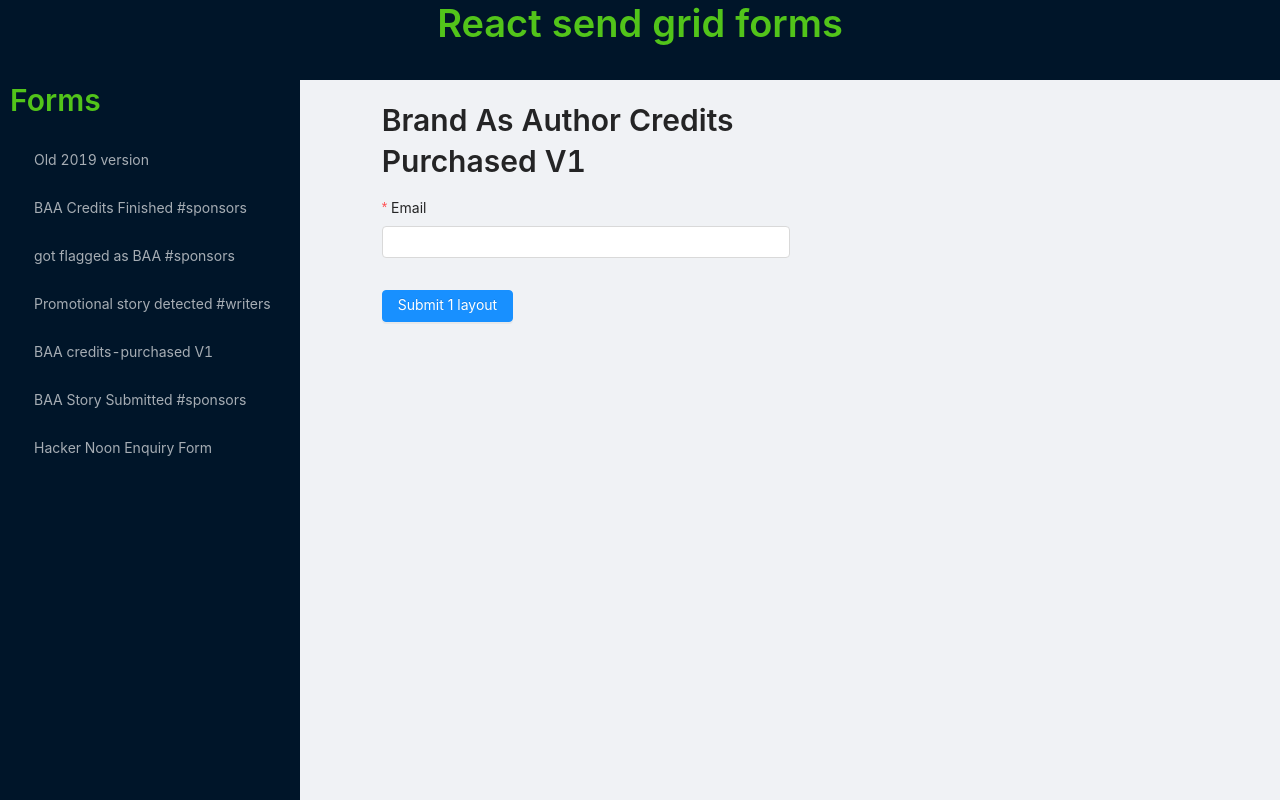
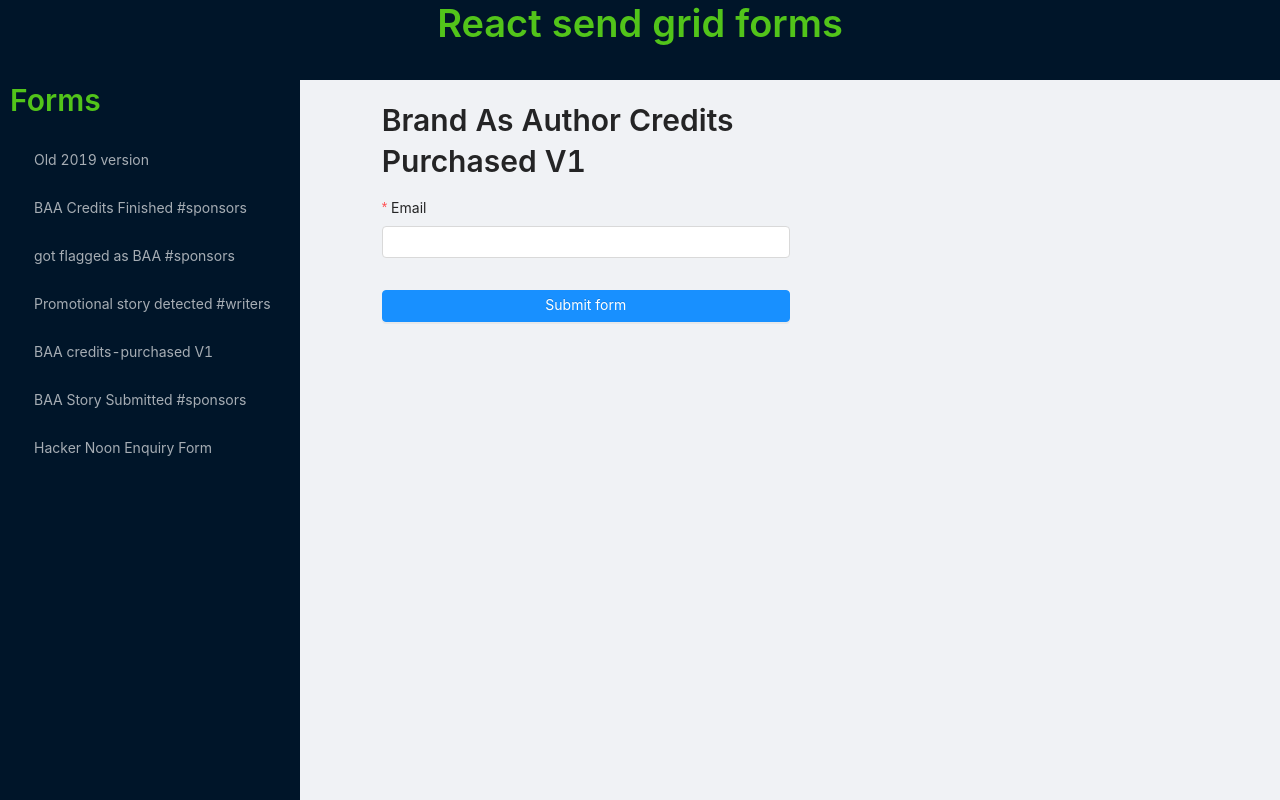
Before and after one commit to LLazyEmail/react-sendgrid-form, a Next.js app: page /baa/credits-purchased in a window 1280 px wide. Built offline with nearby package versions, Linux system fonts and the light colour scheme.

Commit message:
[add some validation and Ui changes]

```diff
--- a/components/Forms/BrandsAsAuthorCredits/BrandsAsAuthorCredits.js
+++ b/components/Forms/BrandsAsAuthorCredits/BrandsAsAuthorCredits.js
@@ -29,15 +29,15 @@
           rules={[
             {
               required: true,
-              message: 'Please input your username!'
+              message: 'Email is required!'
             }
           ]}>
           <Input />
         </Form.Item>
 
         <Form.Item>
-          <Button type="primary" htmlType="submit">
-            Submit 1 layout
+          <Button type="primary" htmlType="submit" block>
+            Submit form
           </Button>
         </Form.Item>
       </Form>
--- a/components/Forms/BrandsAsAuthorStory/BrandsAsAuthorStory.js
+++ b/components/Forms/BrandsAsAuthorStory/BrandsAsAuthorStory.js
@@ -35,7 +35,7 @@
           rules={[
             {
               required: true,
-              message: 'Please input your username!'
+              message: 'Email is required!'
             }
           ]}>
           <Input />
@@ -46,7 +46,7 @@
           rules={[
             {
               required: true,
-              message: 'Please input your username!'
+              message: 'Handle is required!'
             }
           ]}>
           <Input />
@@ -57,7 +57,7 @@
           rules={[
             {
               required: true,
-              message: 'Please input your username!'
+              message: 'Story Title is required!'
             }
           ]}>
           <Input />
@@ -67,8 +67,8 @@
         </Form.Item>
 
         <Form.Item>
-          <Button type="primary" htmlType="submit">
-            Submit
+          <Button type="primary" htmlType="submit" block>
+            Submit form
           </Button>
         </Form.Item>
       </Form>
--- a/components/Forms/GotFlaggedAsBaa/GotFlaggedAsBaa.js
+++ b/components/Forms/GotFlaggedAsBaa/GotFlaggedAsBaa.js
@@ -36,7 +36,7 @@
           rules={[
             {
               required: true,
-              message: 'Please input your username!'
+              message: 'Please input correct email!'
             }
           ]}>
           <Input />
@@ -47,7 +47,7 @@
           rules={[
             {
               required: true,
-              message: 'Please input your username!'
+              message: 'First Name is required!'
             }
           ]}>
           <Input />
@@ -58,7 +58,7 @@
           rules={[
             {
               required: true,
-              message: 'Please input your username!'
+              message: 'Article Link is required!'
             }
           ]}>
           <Input />
@@ -69,7 +69,7 @@
           rules={[
             {
               required: true,
-              message: 'Please input your username!'
+              message: 'Article Title Link is required!'
             }
           ]}>
           <Input />
@@ -80,15 +80,15 @@
           rules={[
             {
               required: true,
-              message: 'Please input your username!'
+              message: 'Brand Link is required!'
             }
           ]}>
           <Input />
         </Form.Item>
 
         <Form.Item>
-          <Button type="primary" htmlType="submit">
-            Submit
+          <Button type="primary" htmlType="submit" block>
+            Submit form
           </Button>
         </Form.Item>
       </Form>
--- a/components/Forms/PromotionalStoryDetected/PromotionalStoryDetected.js
+++ b/components/Forms/PromotionalStoryDetected/PromotionalStoryDetected.js
@@ -35,7 +35,7 @@
           rules={[
             {
               required: true,
-              message: 'Please input your username!'
+              message: 'Email is required!'
             }
           ]}>
           <Input />
@@ -46,7 +46,7 @@
           rules={[
             {
               required: true,
-              message: 'Please input your username!'
+              message: 'Full Name is required!'
             }
           ]}>
           <Input />
@@ -57,7 +57,7 @@
           rules={[
             {
               required: true,
-              message: 'Please input your username!'
+              message: 'Url is required!'
             }
           ]}>
           <Input />
@@ -68,15 +68,15 @@
           rules={[
             {
               required: true,
-              message: 'Please input your username!'
+              message: 'Time is required!'
             }
           ]}>
           <Input />
         </Form.Item>
 
         <Form.Item>
-          <Button type="primary" htmlType="submit">
-            Submit
+          <Button type="primary" htmlType="submit" block>
+            Submit form
           </Button>
         </Form.Item>
       </Form>
```
